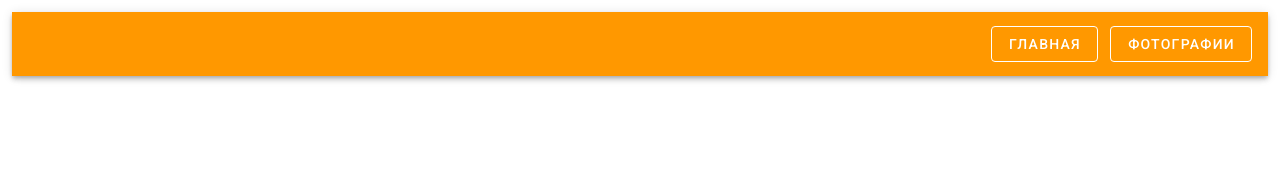
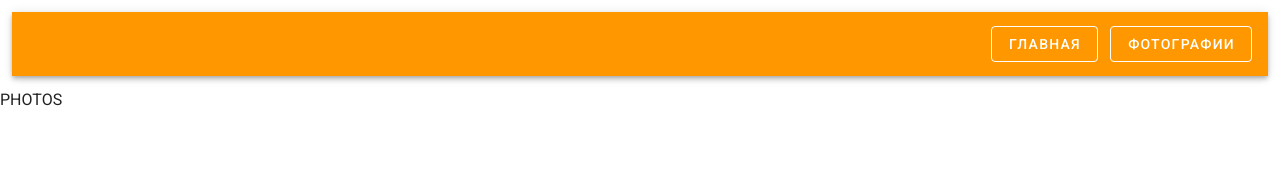
Before and after one commit to vehcamut/vue-test, a Vue app: page /photo in a window 1280 px wide. Shown: the top 178 px of the page. Built offline with nearby package versions, Linux system fonts and the light colour scheme.

Commit message:
vue-router setup

```diff
--- a/package.json
+++ b/package.json
@@ -10,6 +10,7 @@
   "dependencies": {
     "core-js": "^3.8.3",
     "vue": "^2.6.14",
+    "vue-router": "^3.6.5",
     "vuetify": "^2.6.0"
   },
   "devDependencies": {
@@ -28,7 +29,7 @@
     "eslint-plugin-jsx-a11y": "^6.5.1",
     "eslint-plugin-react": "^7.28.0",
     "eslint-plugin-react-hooks": "^4.3.0",
-    "eslint-plugin-vue": "^8.0.3",
+    "eslint-plugin-vue": "^8.7.1",
     "eslint-plugin-vuejs-accessibility": "^1.1.0",
     "sass": "~1.32.0",
     "sass-loader": "^10.0.0",
--- a/src/App.vue
+++ b/src/App.vue
@@ -1,6 +1,7 @@
 <template>
   <v-app>
     <NavbarItemVue />
+    <router-view />
   </v-app>
 </template>
 
--- a/src/main.ts
+++ b/src/main.ts
@@ -1,10 +1,12 @@
 import Vue from 'vue';
 import App from './App.vue';
 import vuetify from './plugins/vuetify';
+import router from '@/router';
 
 Vue.config.productionTip = false;
 
 new Vue({
   vuetify,
+  router,
   render: (h) => h(App),
 }).$mount('#app');
--- /dev/null
+++ b/src/pages/MainPage.vue
@@ -0,0 +1,13 @@
+<template>
+  <div>
+    MAIN
+  </div>
+</template>
+<script lang="ts">
+export default {
+
+};
+</script>
+<style lang="">
+
+</style>
--- /dev/null
+++ b/src/pages/PhotoPage.vue
@@ -0,0 +1,13 @@
+<template>
+  <div>
+    PHOTOS
+  </div>
+</template>
+<script lang="ts">
+export default {
+
+};
+</script>
+<style lang="">
+
+</style>
--- /dev/null
+++ b/src/router.ts
@@ -0,0 +1,21 @@
+import Vue from 'vue';
+import VueRouter from 'vue-router';
+import MainPage from '@/pages/MainPage.vue';
+
+Vue.use(VueRouter);
+
+const routes = [
+  {
+    path: '/',
+    component: MainPage,
+  },
+  {
+    path: '/photo',
+    component: () => import('./pages/PhotoPage.vue'),
+  },
+];
+
+export default new VueRouter({
+  mode: 'history',
+  routes,
+});
```
Also changed, not shown: 1 other file (tests, documents, lock files or other folders).
